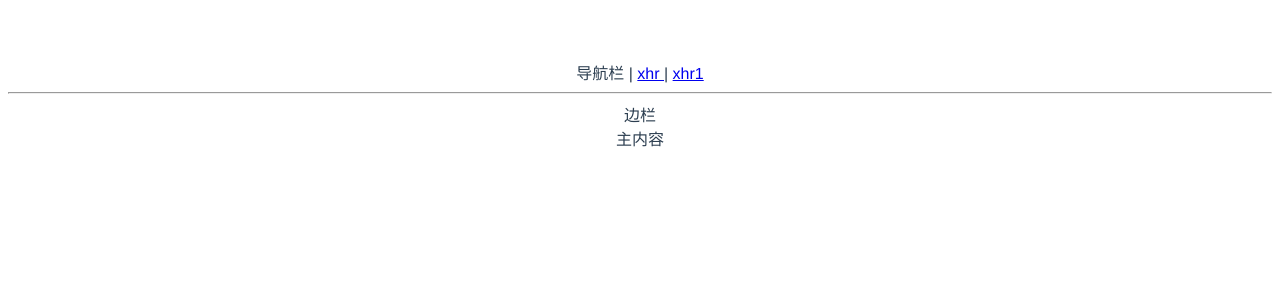
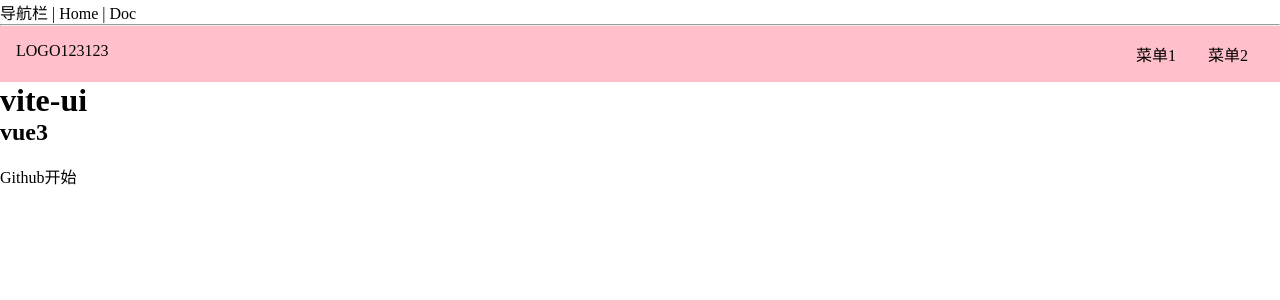
Before and after one commit to xhrbtk/vite-ui, a Vue app: page / in a window 1280 px wide. Shown: the top 300 px of the page. Built offline with nearby package versions, Linux system fonts and the light colour scheme.

Commit message:
feat:Topnav 组件封装好了

```diff
--- a/package.json
+++ b/package.json
@@ -11,6 +11,7 @@
   },
   "devDependencies": {
     "@vue/compiler-sfc": "^3.0.0-rc.1",
+    "sass": "^1.26.10",
     "vite": "^1.0.0-rc.1"
   }
 }
--- a/src/App.vue
+++ b/src/App.vue
@@ -1,5 +1,5 @@
 <template>
-    <div>导航栏 | <router-link to="/"> xhr </router-link> | <router-link to="/xxx">xhr1</router-link></div>
+    <div>导航栏 | <router-link to="/"> Home </router-link> | <router-link to="/Doc"> Doc </router-link></div>
     <hr />
     <router-view />
 </template>
--- /dev/null
+++ b/src/components/Topnav.vue
@@ -0,0 +1,31 @@
+<template>
+    <div class="topnav">
+        <div class="logo">LOGO123123</div>
+        <ul class="menu">
+            <li>菜单1</li>
+            <li>菜单2</li>
+        </ul>
+    </div>
+</template>
+<script lang="ts">
+export default {}
+</script>
+<style lang="scss" scoped>
+.topnav {
+    background: pink;
+    display: flex;
+    padding: 16px;
+    > .logo {
+        max-width: 6em;
+        margin-right: auto;
+    }
+    > .menu {
+        display: flex;
+        white-space: nowrap;
+        flex-wrap: nowrap;
+        > li {
+            margin: 0 1em;
+        }
+    }
+}
+</style>
--- a/src/components/xhr.vue
+++ /dev/null
@@ -1,5 +0,0 @@
-<template>
-    <div>
-        我的第一个组件
-    </div>
-</template>
--- a/src/components/xhr1.vue
+++ /dev/null
@@ -1,5 +0,0 @@
-<template>
-    <div>
-        xhr1
-    </div>
-</template>
--- a/src/index.css
+++ /dev/null
@@ -1,8 +0,0 @@
-#app {
-  font-family: Avenir, Helvetica, Arial, sans-serif;
-  -webkit-font-smoothing: antialiased;
-  -moz-osx-font-smoothing: grayscale;
-  text-align: center;
-  color: #2c3e50;
-  margin-top: 60px;
-}
--- /dev/null
+++ b/src/index.scss
@@ -0,0 +1,16 @@
+* {
+  margin: 0;
+  padding: 0;
+  box-sizing: border-box;
+}
+ul,
+ol {
+  list-style: none;
+}
+a {
+  text-decoration: none;
+  color: inherit;
+  &:hover {
+    border-bottom: 1px solid;
+  }
+}
--- a/src/views/Doc.vue
+++ b/src/views/Doc.vue
@@ -1,12 +1,15 @@
 <template>
     <div>
-        <div class="topnav">
-            <div class="logo"></div>
-            <div class="menu"></div>
-        </div>
+        <Topnav />
         <div class="content">
             <aside>边栏</aside>
             <main>主内容</main>
         </div>
     </div>
 </template>
+<script lang="ts">
+import Topnav from '../components/Topnav.vue'
+export default {
+    components: { Topnav },
+}
+</script>
--- a/src/views/Home.vue
+++ b/src/views/Home.vue
@@ -1,9 +1,6 @@
 <template>
     <div>
-        <div class="topnav">
-            <div class="logo"></div>
-            <div class="menu"></div>
-        </div>
+        <Topnav />
         <div class="banner">
             <h1>vite-ui</h1>
             <h2>vue3</h2>
@@ -15,3 +12,9 @@
         </div>
     </div>
 </template>
+<script lang="ts">
+import Topnav from '../components/Topnav.vue'
+export default {
+    components: { Topnav },
+}
+</script>
```
Also changed, not shown: src/components/HelloWorld.vue (deleted, +0 -19 lines), src/main.ts (+4 -4 lines), 1 other file (tests, documents, lock files or other folders).
